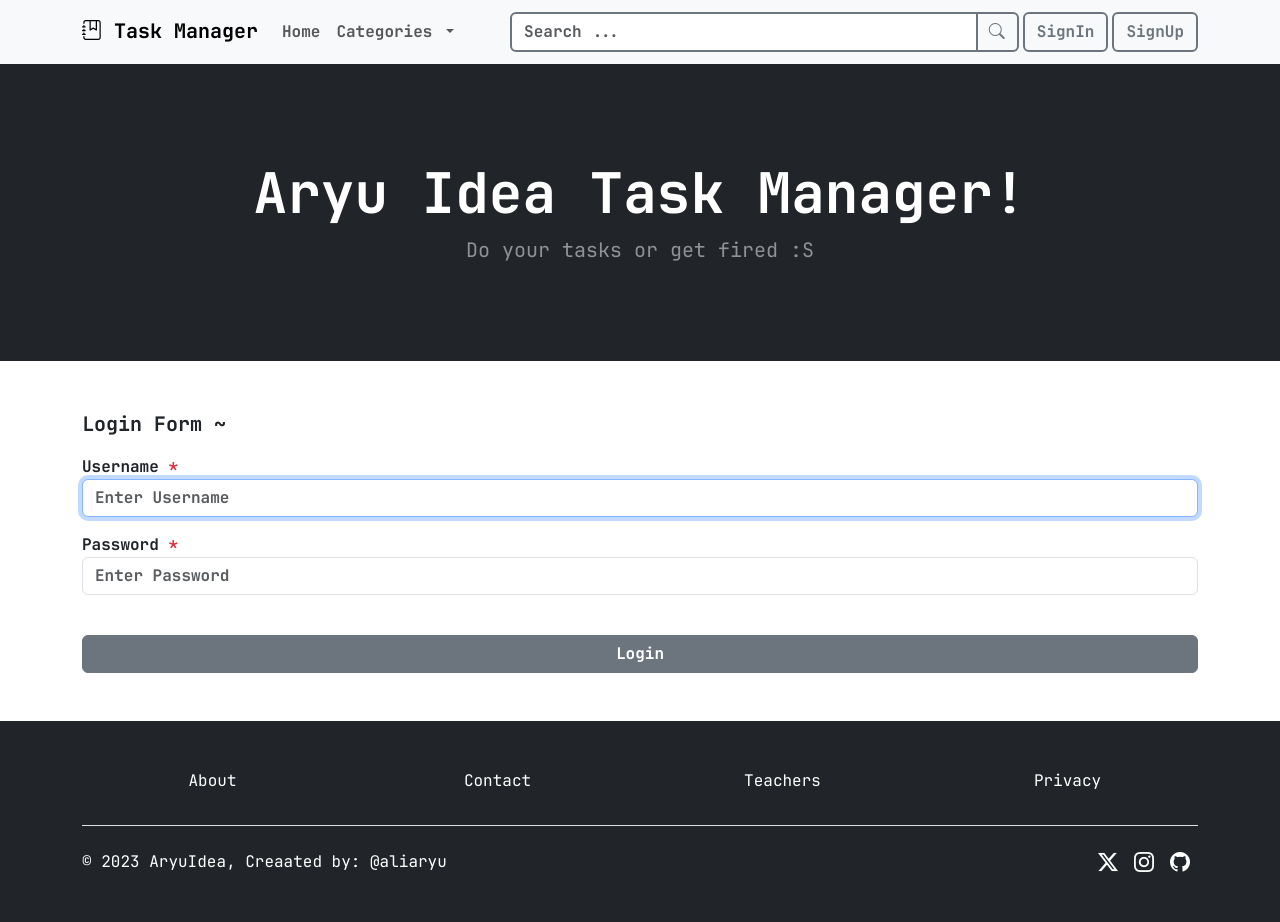
After one commit to aliaryu/maktab100, a Django app: page /account/login/ in a window 1280 px wide. The commit adds this page. Run offline with Django 4.2, Linux system fonts and the light colour scheme.

Commit message:
feat : create login/logout feature

```diff
--- a/week20/TaskManager/account/forms.py
+++ b/week20/TaskManager/account/forms.py
@@ -12,18 +12,18 @@
         super().__init__(*args, **kwargs)
         self.fields['username'].widget.attrs.update({
             'type': 'text',
-            'class': 'form-control',
+            'class': 'form-control fw-custom',
             'id': 'username',
             'name': 'username',
-            'placeholder': 'Username',
-            'required': '',
+            'placeholder': "Enter Username",
+            'required': True,
         })
 
         self.fields['password'].widget.attrs.update({
             'type': 'password',
-            'class': 'form-control',
+            'class': 'form-control fw-custom',
             'id': 'password',
             'name': 'password',
-            'placeholder': 'Password',
-            'required': '',
+            'placeholder': "Enter Password",
+            'required': True,
         })
--- /dev/null
+++ b/week20/TaskManager/account/templates/account/login.html
@@ -0,0 +1,41 @@
+{% extends "base.html" %}
+
+{% block title %}Login{% endblock title %}
+
+{% block content %}
+
+{% if login_form.errors %}
+  <div class="alert alert-danger">
+    <strong>Error(s):</strong>
+    <ul>
+      {% for error in login_form.errors.values %}
+        <li>{{ error.0 }}</li>
+      {% endfor %}
+    </ul>
+  </div>
+{% endif %}
+
+<form action="{% url "login" %}" method="post">
+    {% csrf_token %}
+    <div class="modal-header">
+      <h5 class="modal-title fw-custom mb-3">Login Form ~</h5>
+    </div>
+    <div class="modal-body">
+      <div class="mb-3">
+          <label class="fw-custom" for="Username">Username<span class="text-danger"> *</span></label>
+          {% comment %} <input type="text" name="username" class="form-control fw-custom" id="Username" placeholder="Enter Username"> {% endcomment %}
+          {{ login_form.username }}
+      </div>
+
+      <div class="mb-3">
+          <label class="fw-custom" for="Password">Password<span class="text-danger"> *</span></label>
+          {% comment %} <input type="password" name="password" class="form-control fw-custom" id="Password" placeholder="Enter Password"> {% endcomment %}
+          {{ login_form.password }}
+      </div>
+    </div>
+    <div class="modal-footer pt-4">
+      <button type="submit" class="btn btn-secondary mx-auto w-100 fw-custom">Login</button>
+    </div>
+</form>
+
+{% endblock content %}
--- a/week20/TaskManager/account/urls.py
+++ b/week20/TaskManager/account/urls.py
@@ -1,8 +1,9 @@
 from django.urls import path, include
-# from .views import
+from .views import login_view, logout_view
 
 
 urlpatterns = [
-    path("", include("django.contrib.auth.urls")),
+    path('login/', login_view, name="login"),
+    path('logout/', logout_view, name="logout"),
 
 ]
--- a/week20/TaskManager/account/views.py
+++ b/week20/TaskManager/account/views.py
@@ -1,3 +1,26 @@
-from django.shortcuts import render
+from django.shortcuts import render, redirect
+from .forms import LoginForm
+from django.contrib.auth import authenticate, login, logout
+# from django.views.decorators.http import require_POST
+from django.http import HttpResponse
 
-# Create your views here.
+
+def login_view(request):
+    login_form = LoginForm
+    if request.method == "POST":
+        login_form = login_form(data=request.POST)
+        print(login_form.errors)
+        print(login_form.errors.as_data())
+        if login_form.is_valid():
+            username = login_form.cleaned_data["username"]
+            password = login_form.cleaned_data["password"]
+            user = authenticate(request, username=username, password=password)
+            if user:
+                login(request, user)
+                return redirect("index")
+    return render(request, "account/login.html", context={"login_form": login_form})
+
+
+def logout_view(request):
+    logout(request)
+    return redirect("index")
--- a/week20/TaskManager/src/settings.py
+++ b/week20/TaskManager/src/settings.py
@@ -130,6 +130,3 @@
 # https://docs.djangoproject.com/en/4.2/ref/settings/#default-auto-field
 
 DEFAULT_AUTO_FIELD = 'django.db.models.BigAutoField'
-
-# LOGIN_REDIRECT_URL = 'home_task_view'
-LOGOUT_REDIRECT_URL = 'index'
--- a/week20/TaskManager/templates/base.html
+++ b/week20/TaskManager/templates/base.html
@@ -78,7 +78,8 @@
                         <div class="modal-content">
 
                             {% comment %} LOGIN FORM {% endcomment %}
-                            <form action="">
+                            <form action="{% url "login" %}" method="post">
+                              {% csrf_token %}
                               <div class="modal-header">
                                 <h5 class="modal-title fw-custom">Login Form ~</h5>
                                 <button type="button" class="btn-close" data-bs-dismiss="modal" aria-label="Close"></button>
@@ -86,18 +87,20 @@
                               <div class="modal-body">
                                 <div class="mb-3">
                                     <label class="fw-custom" for="Username">Username<span class="text-danger"> *</span></label>
-                                    <input type="text" name="username" class="form-control fw-custom" id="Username" placeholder="Enter Username">
+                                    {% comment %} <input type="text" name="username" class="form-control fw-custom" id="Username" placeholder="Enter Username"> {% endcomment %}
+                                    {{ login_form.username }}
                                 </div>
 
                                 <div class="mb-3">
                                     <label class="fw-custom" for="Password">Password<span class="text-danger"> *</span></label>
-                                    <input type="password" name="password" class="form-control fw-custom" id="Password" placeholder="Enter Password">
+                                    {% comment %} <input type="password" name="password" class="form-control fw-custom" id="Password" placeholder="Enter Password"> {% endcomment %}
+                                    {{ login_form.password }}
                                 </div>
                               </div>
                               <div class="modal-footer pt-4">
-                                <button type="button" class="btn btn-secondary mx-auto w-100 fw-custom">Login</button>
+                                <button type="submit" class="btn btn-secondary mx-auto w-100 fw-custom">Login</button>
                               </div>
-                          </form>
+                            </form>
 
                         </div>
                       </div>
```
Also changed, not shown: week20/TaskManager/src/views.py (+8 -2 lines), week20/TaskManager/templates/index.html (renamed from week20/TaskManager/task/templates/task/index.html).
